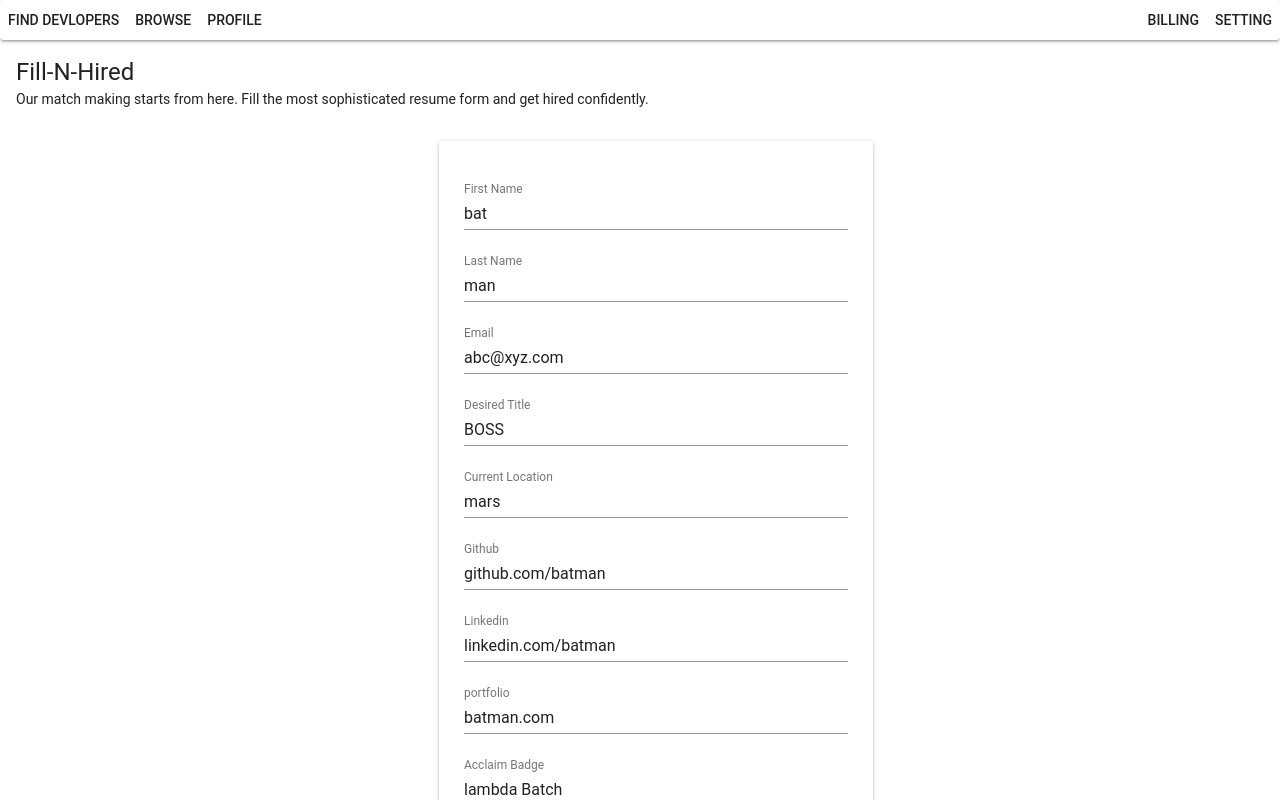
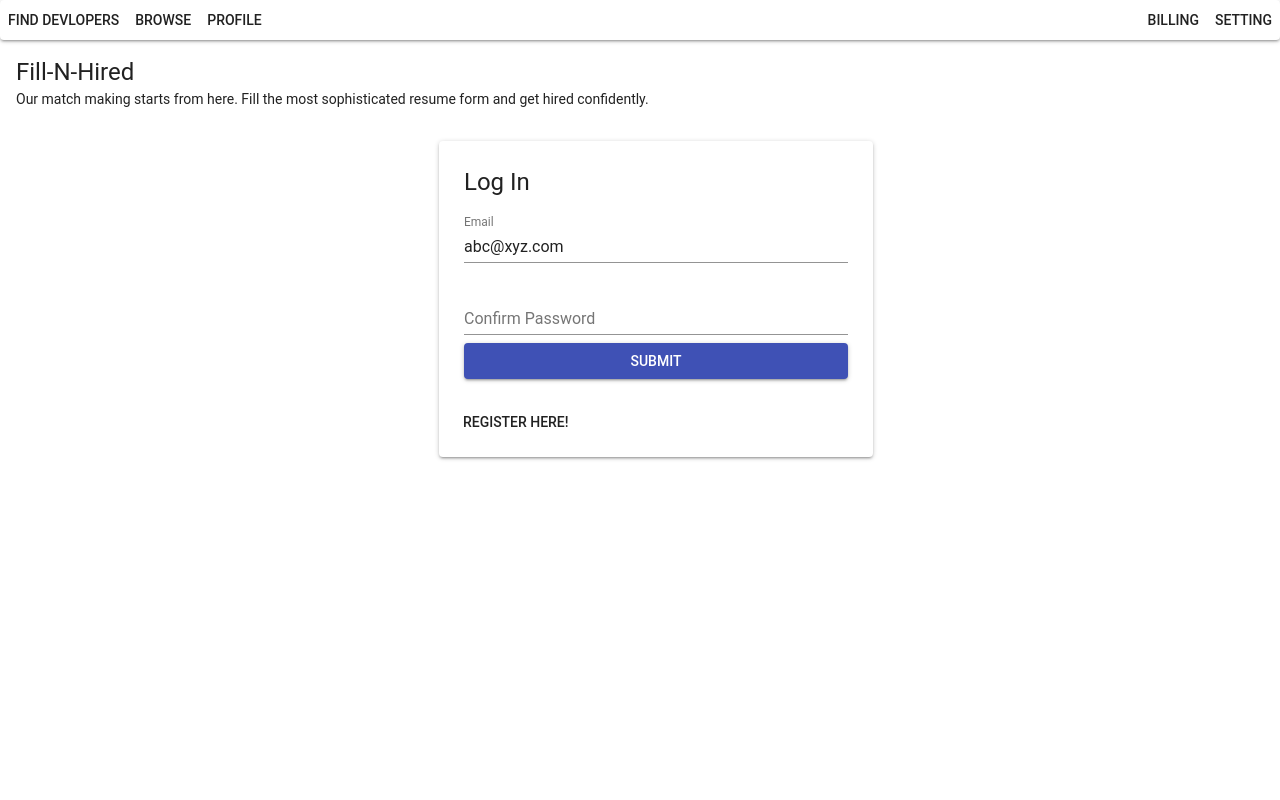
Before and after one commit to BloomTech-Labs/CS10-Developer-Profiles, a React (Create React App) app in the folder front-end/lambda-in/: page / in a window 1280 px wide. Shown: the top 800 px of the page. Built offline with nearby package versions, Linux system fonts and the light colour scheme.

Commit message:
added react router and link between signup and router

```diff
--- a/front-end/lambda-in/src/App.js
+++ b/front-end/lambda-in/src/App.js
@@ -2,28 +2,20 @@ import React, { Component } from 'react';
 import './App.css';
 import DevSignUp from './Components/DevSignUp/DevSignUp';
 import DevLogin from './Components/DevLogIn/DevLogIn';
-
+import { Route } from 'react-router-dom';
 
 class App extends Component {
   state = {
     isSignedIn: false
   }
   render() {
-    if(this.state.isSignedIn){
       return (
         <div>
-          <DevLogin />
+          <Route exact path="/" render={ (props) =>  <DevLogin {...props}/> } />
+          <Route exact path="/login" render={ (props) =>  <DevLogin {...props}/> } />
+          <Route exact path="/signup" render={ (props) =>  <DevSignUp {...props}/> } />
         </div>
       );
-    }
-    else{
-      return (
-        <div>
-          <DevSignUp />
-        </div>
-      );
-    }
-
   }
 }
 
--- a/front-end/lambda-in/src/Components/DevLogIn/DevLogIn.js
+++ b/front-end/lambda-in/src/Components/DevLogIn/DevLogIn.js
@@ -3,7 +3,7 @@ import Button from '@material-ui/core/Button';
 import Paper from '@material-ui/core/Paper';
 import Typography from '@material-ui/core/Typography';
 import TextField from '@material-ui/core/TextField';
-
+import { Link } from 'react-router-dom';
 import '../DevLogIn/DevLogin.css'
 
 export default class DevLogin extends Component {
@@ -18,22 +18,22 @@ export default class DevLogin extends Component {
       };
       render() {
         return (
-          <div class="App">
+          <div className="App">
              <Paper>
-              <div class="navBar">
-                <div class="leftNavBar">
+              <div className="navBar">
+                <div className="leftNavBar">
                   <Button>find Devlopers</Button>
                   <Button>Browse</Button>
                   <Button>profile</Button>
                 </div>
-                <div class="rightNavBar">
+                <div className="rightNavBar">
                   <Button>Billing</Button>
                   <Button>Setting</Button>
                 </div>
               </div>
             </Paper>
 
-            <div class="headline">
+            <div className="headline">
                 <Typography variant="headline" component="h3">
                   Fill-N-Hired
                 </Typography>
@@ -43,9 +43,9 @@ export default class DevLogin extends Component {
 
             </div>
 
-            <div class="formConatiner">
+            <div className="formConatiner">
             <Paper >
-              <div class="form2">
+              <div className="form2">
 
                      {/* look at https://material-ui.com/demos/text-fields/ for documentaition */}
                 <Typography variant="headline" component="h3">
@@ -72,6 +72,13 @@ export default class DevLogin extends Component {
                 <Button variant="contained" color="primary">Submit</Button>
 
               </div>
+              <div className="signup" >
+                <Link to="/signup">
+                  <Button className="signup">
+                    Register here!
+                  </Button>
+                </Link>
+              </div>
               </Paper>
             </div>
 
--- a/front-end/lambda-in/src/Components/DevLogIn/DevLogin.css
+++ b/front-end/lambda-in/src/Components/DevLogIn/DevLogin.css
@@ -42,3 +42,7 @@
     flex-direction: column;
     margin: 20px;
   }
+
+  .signup{
+    margin:16px;
+  }
--- a/front-end/lambda-in/src/Components/DevSignUp/DevSignUp.js
+++ b/front-end/lambda-in/src/Components/DevSignUp/DevSignUp.js
@@ -3,7 +3,7 @@ import Button from '@material-ui/core/Button';
 import Paper from '@material-ui/core/Paper';
 import Typography from '@material-ui/core/Typography';
 import TextField from '@material-ui/core/TextField';
-
+import { Link } from 'react-router-dom';
 import '../DevSignUp/DevSignUp.css'
 
 export default class DevSignUp extends Component {
@@ -28,22 +28,22 @@ export default class DevSignUp extends Component {
       };
       render() {
         return (
-          <div class="App">
+          <div className="App">
              <Paper>
-              <div class="navBar">
-                <div class="leftNavBar">
+              <div className="navBar">
+                <div className="leftNavBar">
                   <Button>find Devlopers</Button>
                   <Button>Browse</Button>
                   <Button>profile</Button>
                 </div>
-                <div class="rightNavBar">
+                <div className="rightNavBar">
                   <Button>Billing</Button>
                   <Button>Setting</Button>
                 </div>
               </div>
             </Paper>
 
-            <div class="headline">
+            <div className="headline">
                 <Typography variant="headline" component="h3">
                   Fill-N-Hired
                 </Typography>
@@ -53,9 +53,9 @@ export default class DevSignUp extends Component {
 
             </div>
 
-            <div class="formConatiner">
+            <div className="formConatiner">
             <Paper >
-              <div class="form2">
+              <div className="form2">
 
                      {/* look at https://material-ui.com/demos/text-fields/ for documentaition */}
                 <TextField
@@ -153,7 +153,15 @@ export default class DevSignUp extends Component {
                 <Button variant="contained" color="primary">Submit</Button>
 
               </div>
+              <div className="login">
+                <Link to="/login">
+                  <Button >
+                    Already have an account?
+                  </Button>
+                </Link>
+              </div>
               </Paper>
+
             </div>
 
           </div>
```
Also changed, not shown: front-end/lambda-in/src/Components/DevList/DevList.css (added), front-end/lambda-in/src/Components/DevList/DevList.js (added), front-end/lambda-in/src/Components/DevSignUp/DevSignUp.css (line endings or trailing spaces).
